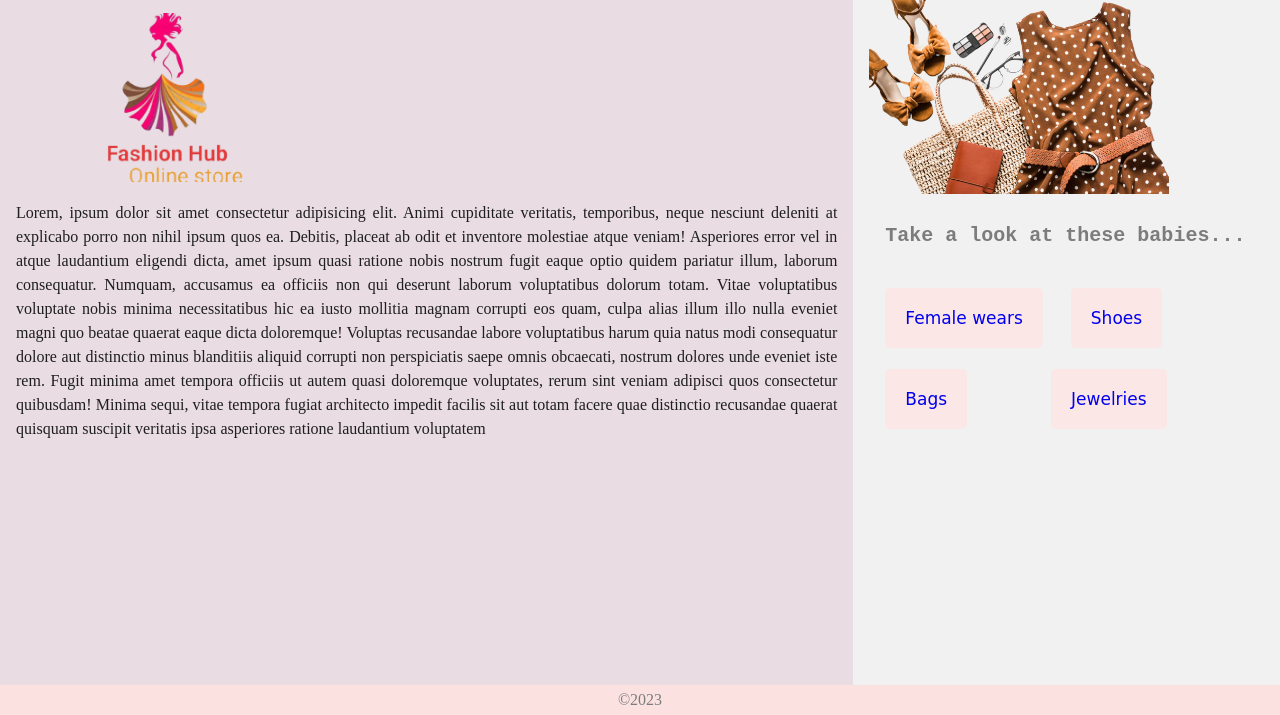
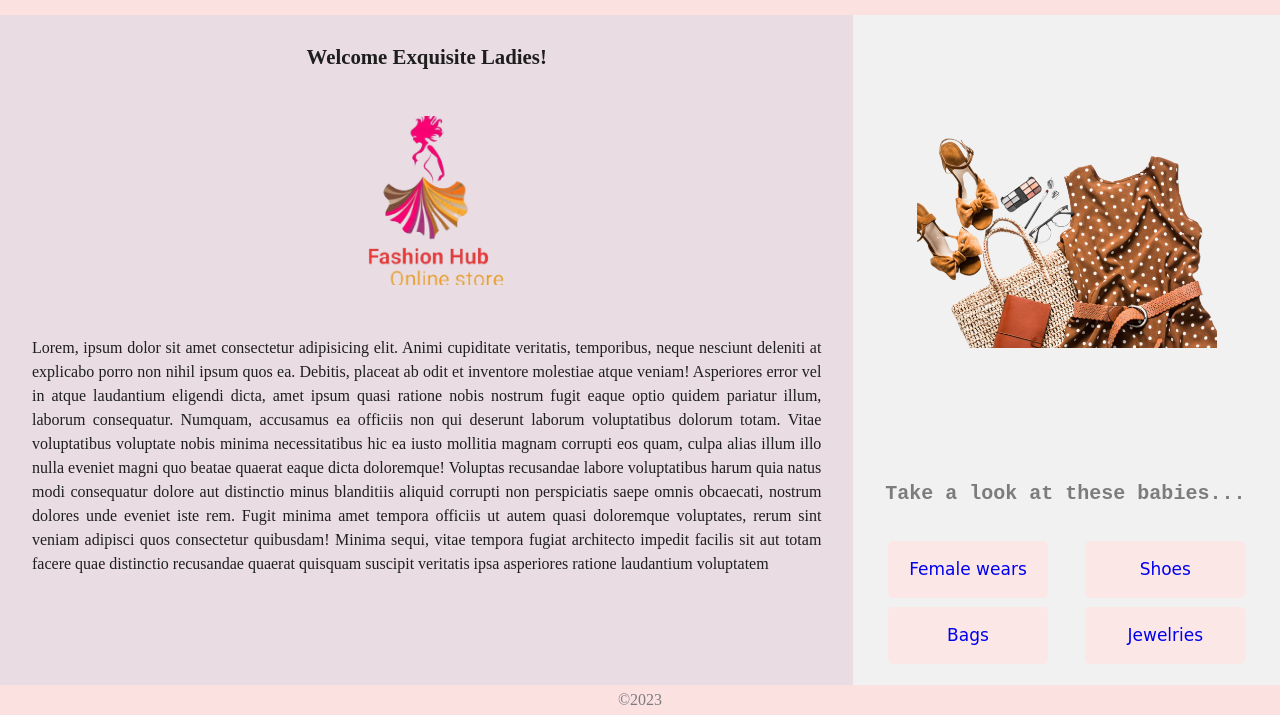
Before and after one commit to Perpe123/Lesson_3_task_2_Obiefuna_Toochi, a website: page index.html in a window 1280 px wide. Shown: the part 85-800 px from the top of the page. Drawn offline with Linux system fonts and the light colour scheme.

Commit message:
push corrected files

```diff
--- a/css/style.css
+++ b/css/style.css
@@ -135,8 +135,7 @@ table {
     box-sizing: border-box;
 }
 
-.container {
-    background-color: yellow;
+.container{
     height: 100vh;
     width: 100vw;
     display: grid;
@@ -144,14 +143,7 @@ table {
     grid-template: "header" 100px "section" 1fr "aside" 1fr "footer" 50px / 1fr;
 }
 
-div > a {
-    font-family: cursive;
-    font-size: 17px;
-    background-color: rgb(252 231 231);
-    padding: 20px;
-    text-decoration: none;
-    border-radius: 5px;
-}
+
 
 header {
     background-color: #fce1e1;
@@ -161,6 +153,7 @@ header {
     align-items: center;
     flex-direction: column;
     justify-content: center;
+    font-size: larger;
 }
 
 
@@ -184,35 +177,33 @@ nav a:hover {
 }
 
 section {
-    padding: 1rem;
+    padding: 2rem;
     background-color: #e9dce3;
     color: #1e1e1e;
     grid-area: section;
 }
 
+section h2{
+    display: flex;
+    justify-content: center;
+}
+
 section .image {
     width: 300px;
     height: auto;
-    margin: 1rem 0;
+    margin: 3rem auto;
 }
 
 aside .image {
     width: 300px;
     height: auto;
+    margin: auto;
 }
 
 .image img {
     width: 100%;
     height: 100%;
 }
-
-div > a:hover {
-    color: rgb(252 231 231);
-    background-color: lightblue;
-    border-radius: 7px;
-}
-
-
 
 aside {
     padding: 1rem;
@@ -223,33 +214,43 @@ aside {
     flex-direction: column;
 }
 
-aside div:nth-of-type(2) {
-    padding: 1rem;
-    margin: 1rem 0;
-    width: fit-content;
-}
 
-
-
-aside div:nth-of-type(2) a:last-child {
-    margin-left: 1.5rem;
-}
-
-aside div:nth-of-type(3) {
-    padding: 1rem;
-    margin: 1rem 0;
-    width: fit-content;
-}
-
-aside div:nth-of-type(3) a:last-child {
-    margin-left: 5rem;
-}
-
-aside h2:nth-of-type(1) {
+aside h2{
     font-size: 20px;
     font-family: monospace;
     padding: 1rem;
     margin: 1rem 0;
+}
+
+.wears{
+    margin: 0.3rem auto;
+    width: 10rem;
+}
+
+.wear1{
+    display: flex;
+}
+
+.wear2{
+    display: flex;
+}
+
+.wears a {
+    font-family: cursive;
+    font-size: 17px;
+    background-color: rgb(252 231 231);
+    padding: 20px;
+    text-decoration: none;
+    border-radius: 5px;
+    width: 100%;
+    display: block;
+    text-align: center;
+}
+
+.wears > a:hover {
+    color: rgb(252 231 231);
+    background-color: lightblue;
+    border-radius: 7px;
 }
 
 
@@ -263,18 +264,36 @@ footer {
     justify-content: center;
 }
 
-@media screen and (width >= 768px) {
+@media screen and (width >= 420px){
+    header{
+        font-size: 1.5rem;
+    }
+
+    section h2{
+        font-size: 1.3rem;
+        display: flex;
+        justify-content: center;
+    }
+}
+
+@media screen and (width >= 700px) {
     .container {
-        grid-template: "header header" 50px "section aside" 1fr "footer footer" 30px / 2fr 1fr;
+        grid-template: "header header" 100px "section aside" 1fr "footer footer" 30px / 2fr 1fr;
     }
 
     header {
         flex-direction: row;
         justify-content: space-between;
-        padding: 0.8rem;
+        padding: 0 2rem;
+        font-size: 1.5rem;
     }
 
     nav {
         margin-top: 0;
     }
+
+    section h2{
+        font-size: 1.3rem;
+    }
+
 }
--- a/index.html
+++ b/index.html
@@ -58,13 +58,21 @@
                         alt="image of female wears and accessories" />
                 </div>
                 <h2>Take a look at these babies...</h2>
-                <div>
-                    <a href="#">Female wears</a>
-                    <a href="#">Shoes</a>
+                <div class="wear1">
+                    <div class="wears">
+                        <a href="#">Female wears</a>
+                    </div>
+                    <div class="wears">
+                        <a href="#">Shoes</a>
+                    </div>
                 </div>
-                <div>
-                    <a href="#">Bags</a>
-                    <a href="#">Jewelries</a>
+                <div class="wear2">
+                    <div class="wears">
+                        <a href="#">Bags</a>
+                    </div>
+                    <div class="wears">
+                        <a href="#">Jewelries</a>
+                    </div>
                 </div>
             </aside>
             <footer>
```
Also changed, not shown: images/men's fashion1.png (added).
